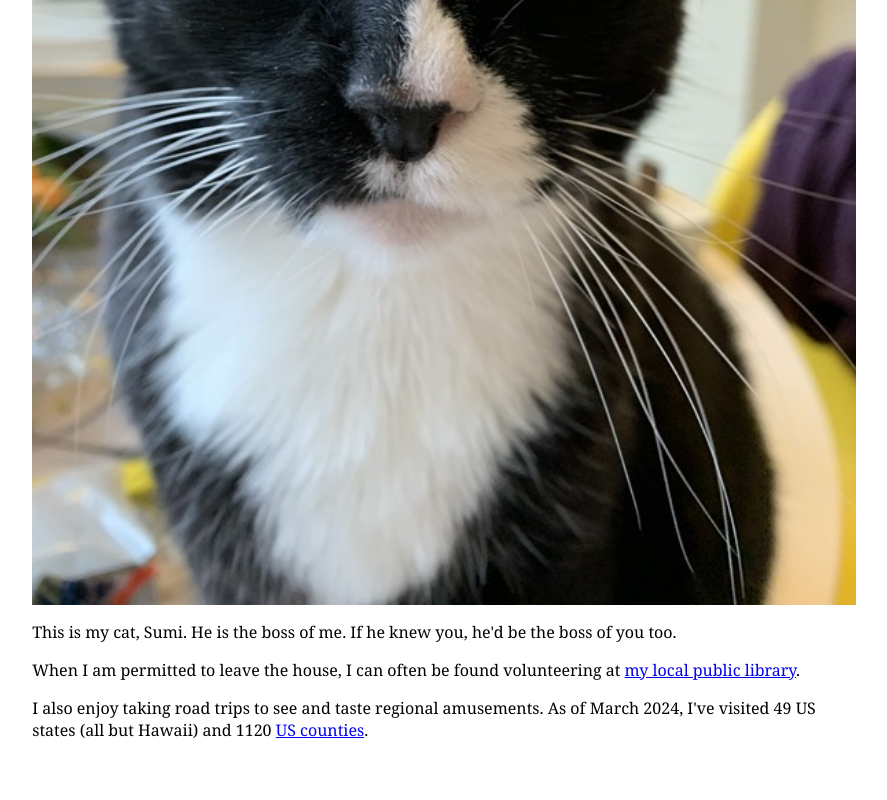
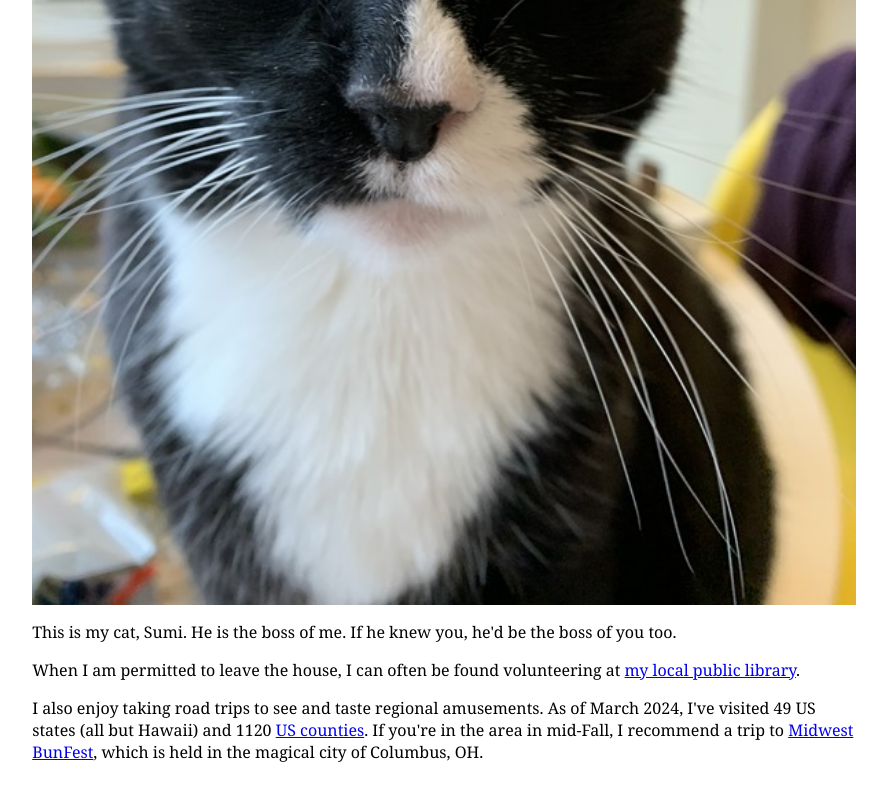
Before and after one commit to acbunger/IUI, a plain HTML site: page S531/module6/pages/Personal.html in a window 1280 px wide. Shown: the part 620-1420 px from the top of the page, without its empty margins (221-1108 px from the left). Drawn offline with Linux system fonts and the light colour scheme.

Commit message:
Update Personal.html

```diff
--- a/S531/module6/pages/Personal.html
+++ b/S531/module6/pages/Personal.html
@@ -41,7 +41,7 @@
           		<img src="../images/sumi.jpg" alt="boss cat">
 			<p>This is my cat, Sumi. He is the boss of me. If he knew you, he'd be the boss of you too.</p>
 			<p>When I am permitted to leave the house, I can often be found volunteering at <a href="https://mcpl.info/">my local public library</a>.</p>
-			<p>I also enjoy taking road trips to see and taste regional amusements. As of March 2024, I've visited 49 US states (all but Hawaii) and 1120 <a href="http://mob-rule.com/home">US counties</a>.</p>
+			<p>I also enjoy taking road trips to see and taste regional amusements. As of March 2024, I've visited 49 US states (all but Hawaii) and 1120 <a href="http://mob-rule.com/home">US counties</a>. If you're in the area in mid-Fall, I recommend a trip to <a href="https://www.midwestbunfest.org/">Midwest BunFest<a>, which is held in the magical city of Columbus, OH.</p>
 		</main>
 
         <aside>
```
